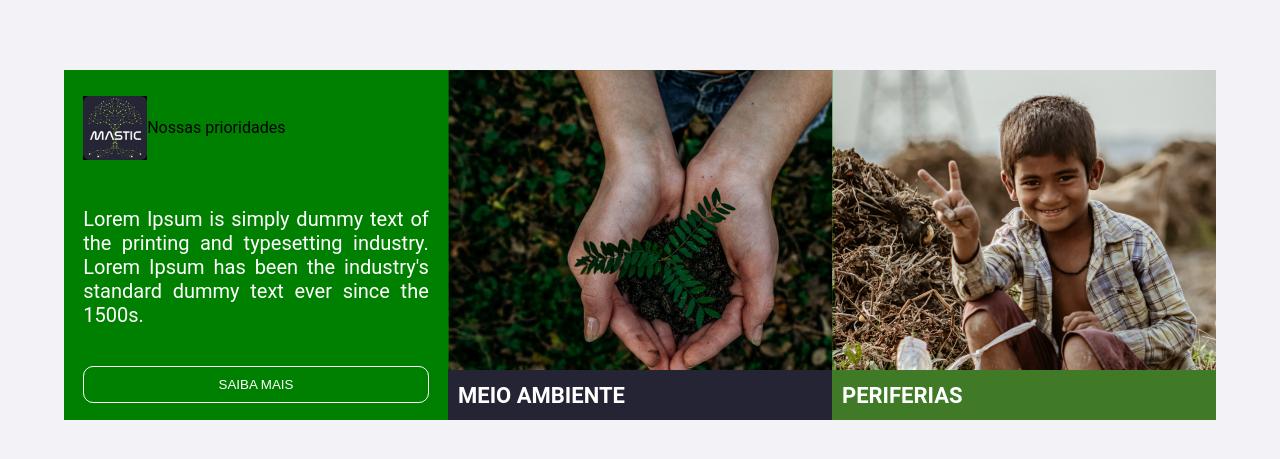
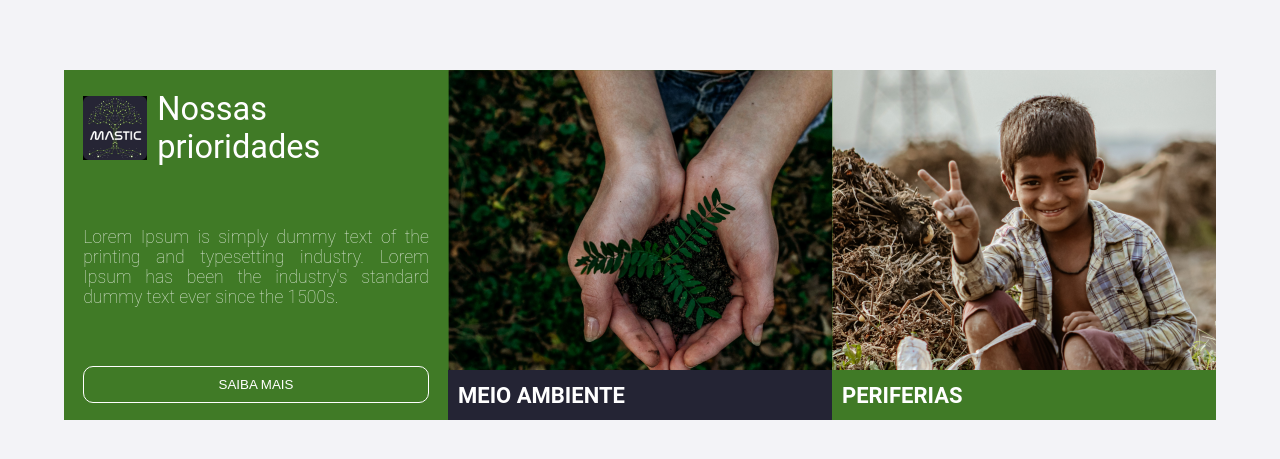
Before and after one commit to Mastic-Automate/automate-website, a React (Create React App) app: page /mastic in a window 1280 px wide. Shown: the part 689-1148 px from the top of the page. Built offline with nearby package versions, Linux system fonts and the light colour scheme.

Commit message:
Added animation for problematicSection

```diff
--- a/src/components/problematicSection/index.js
+++ b/src/components/problematicSection/index.js
@@ -9,7 +9,7 @@ function ProblematicSection() {
                 <div className='card-container'>
                     <div className='card-header'>
                         <img src={ enterpriseLogo } class="logo-mastic"></img>
-                        <div className=''>Nossas prioridades</div>
+                        <div className='header-title'>Nossas prioridades</div>
                     </div>
                     <div className='card-text'>
                     Lorem Ipsum is simply dummy text of the printing and typesetting industry. Lorem Ipsum has been the industry's standard dummy text ever since the 1500s.
@@ -19,14 +19,21 @@ function ProblematicSection() {
             </div>
 
             <div className='card' id='meioAmbiente'>
-                <div className='card-title bg-gray'>
-                    <h2 className='title'>Meio Ambiente</h2>
+                <div className='title-wrapper'>
+                    <div className='card-title bg-gray'>
+
+                        <h2 className='title'>Meio Ambiente</h2>
+                        <span className='card-data'>Lorem Ipsum is simply dummy text of the printing and typesetting industry. </span>
+                    </div>
                 </div>
             </div>
 
             <div className='card' id='periferias'>
-                <div className='card-title bg-green'>
-                <h2 className='title'>Periferias</h2>
+                <div className='title-wrapper'>
+                    <div className='card-title bg-green'>
+                        <h2 className='title'>Periferias</h2>
+                        <span className='card-data'>Lorem Ipsum is simply dummy text of the printing and typesetting industry. </span>
+                    </div>
                 </div>
             </div>
     </section>
--- a/src/components/problematicSection/problematicSection.css
+++ b/src/components/problematicSection/problematicSection.css
@@ -8,7 +8,7 @@
     width: 90%;
     max-width: 1300px;
     height: 350px;
-    background-color: green;
+    background-color: #407A26;
 }
 
 .bg-gray {
@@ -34,6 +34,7 @@
     justify-content: center;
     align-items: center;
     position: relative;
+    overflow: hidden;
 }
 
 .card-container {
@@ -51,6 +52,12 @@
     display: flex;
     align-items: center;
 }
+
+    .card-header .header-title {
+        font-size: 3.7rem;
+        color: #fff;
+        margin-left: 10px;
+    }
 
 .card-button {
     padding: 10px 0;
@@ -70,22 +77,49 @@
 .card-text {
     text-align: justify;
     color: #fff;
-    font-size: 20px;
+    opacity: 80%;
+    font-size: 2rem;
+    font-weight: lighter;
 }
+
+.title-wrapper {
+    width: 100%;
+    height: 100%;
+    display: flex;
+    position: relative;
+    transform: translateY(calc(100% - 50px));
+    transition: transform 1s;
+}
+
+    .title-wrapper:hover {
+        transform: translateY(0);
+    }
+
 
 .card-title {
     position: absolute;
+
     display: flex;
-    align-items: center;
+    align-items: flex-start;
     width: 100%;
-    height: 50px;
+    height: 100%;
     color: #fff;
-    bottom: 0;
 }
 
+    .card-title .title {
+        width: 100%;
+        height: 50px;
+        display: flex;
+        align-items: center;
+        margin: 0 10px;
+        font-size: 2.5rem;
+        text-transform: uppercase;
+    }
 
-.title {
-    margin: 0 10px;
-    font-size: 2.5rem;
-    text-transform: uppercase;
-}
+    .card-data {
+        width: 100%;
+        height: 100%;
+        background: #171722;
+        position: absolute;
+        bottom: -50px;
+    }
```
Also changed, not shown: 2 other files (tests, documents, lock files or other folders).
